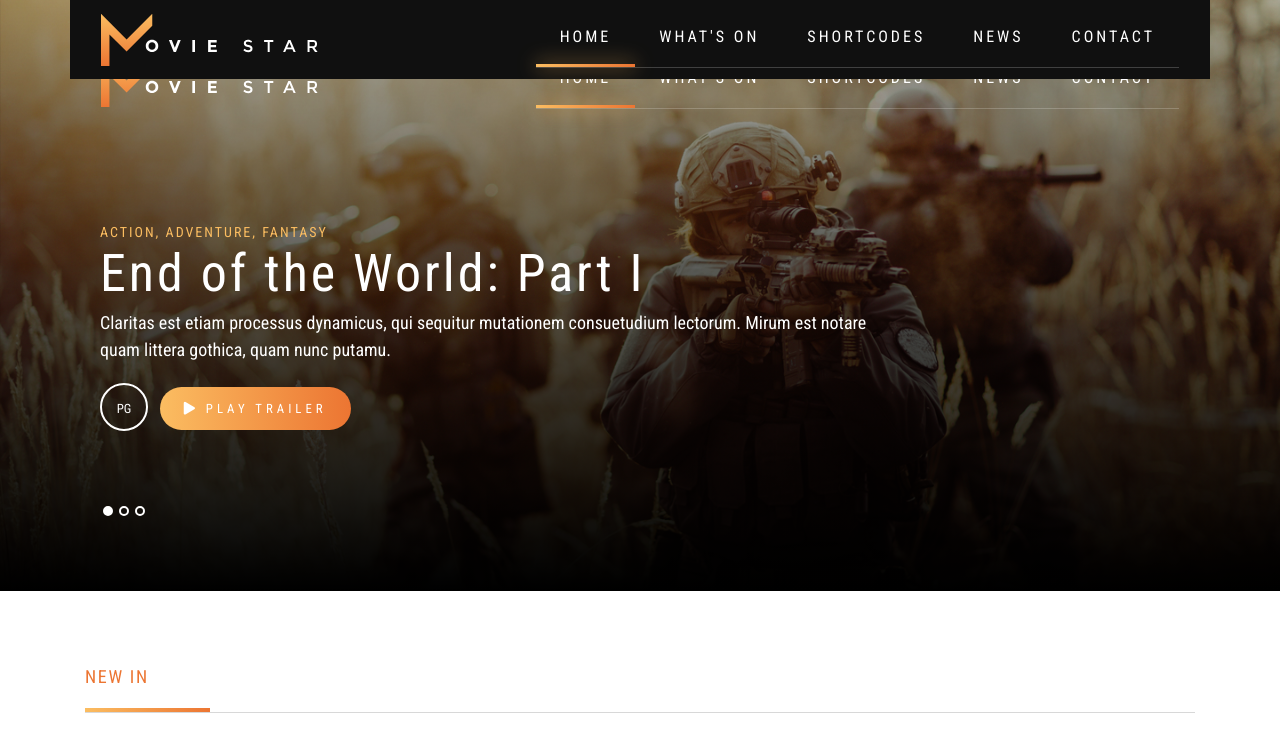
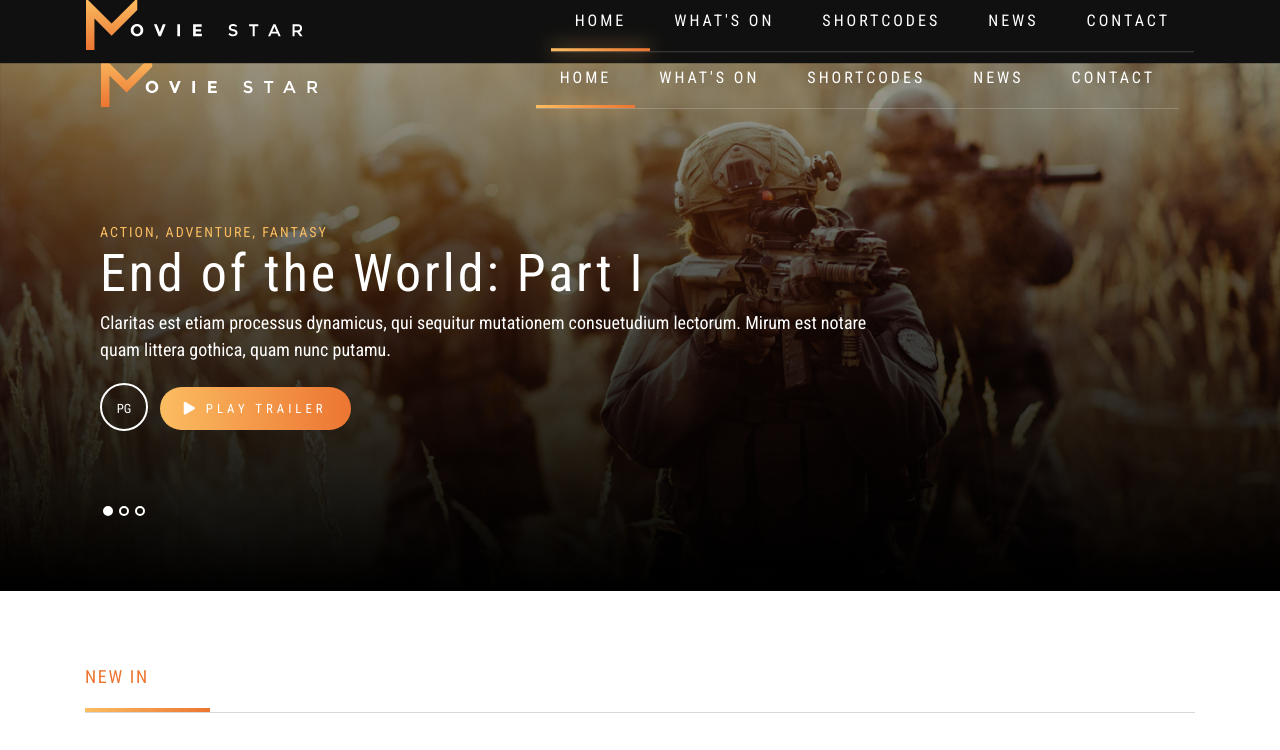
Before and after one commit to iIlumi/cyber_movieBS, a plain HTML site: page index.html in a window 1280 px wide. Shown: the top 750 px of the page. Drawn offline with nearby package versions, Linux system fonts and the light colour scheme.

Commit message:
css transform in both tag and class of same ele

```diff
--- a/css/index.css
+++ b/css/index.css
@@ -112,6 +112,18 @@ Như vậy sẽ giữ underline và border trùng nhau và kéo dài hết nav i
   top: 0;
 
   background-color: #101010;
+  /*
+Đưa class container vô div trong đồng thời set lại w100% do bị position fixed reset
+*/
+  width: 100%;
+  /* Set vị trí ban đầu kéo ngược lên trên khỏi trình duyệt
+   -50% đầu tiên là thuộc tính canh center của tag header trước đó
+   (ele header sẽ bị ảnh hưởng css từ cả css từ tag header và cả class đi kèm với nó, nhưng khí đó transform lại tác động nhau !!!)
+
+   Ở đây bắt buộc phải ghi thêm cả 2 vì css transform ko cho ghi bổ sung ~ giống lúc kết hợp cả transform và translate
+
+   */
+  transform: translate(-50%, -20%);
 }
 
 /* NOTE CAROUSEL */
--- a/index.html
+++ b/index.html
@@ -77,8 +77,9 @@
         </nav>
     </header>
 
-    <header id="headerFixed" class="container">
-        <nav class="navbar navbar-expand-lg">
+    <header id="headerFixed">
+        <!-- Di chuyển container vào trong để header kéo dài 100% dc -->
+        <nav class="navbar navbar-expand-lg container">
             <a class="navbar-brand" href="#">
                 <img src="./img/logo.svg" alt="logo">
             </a>
```
